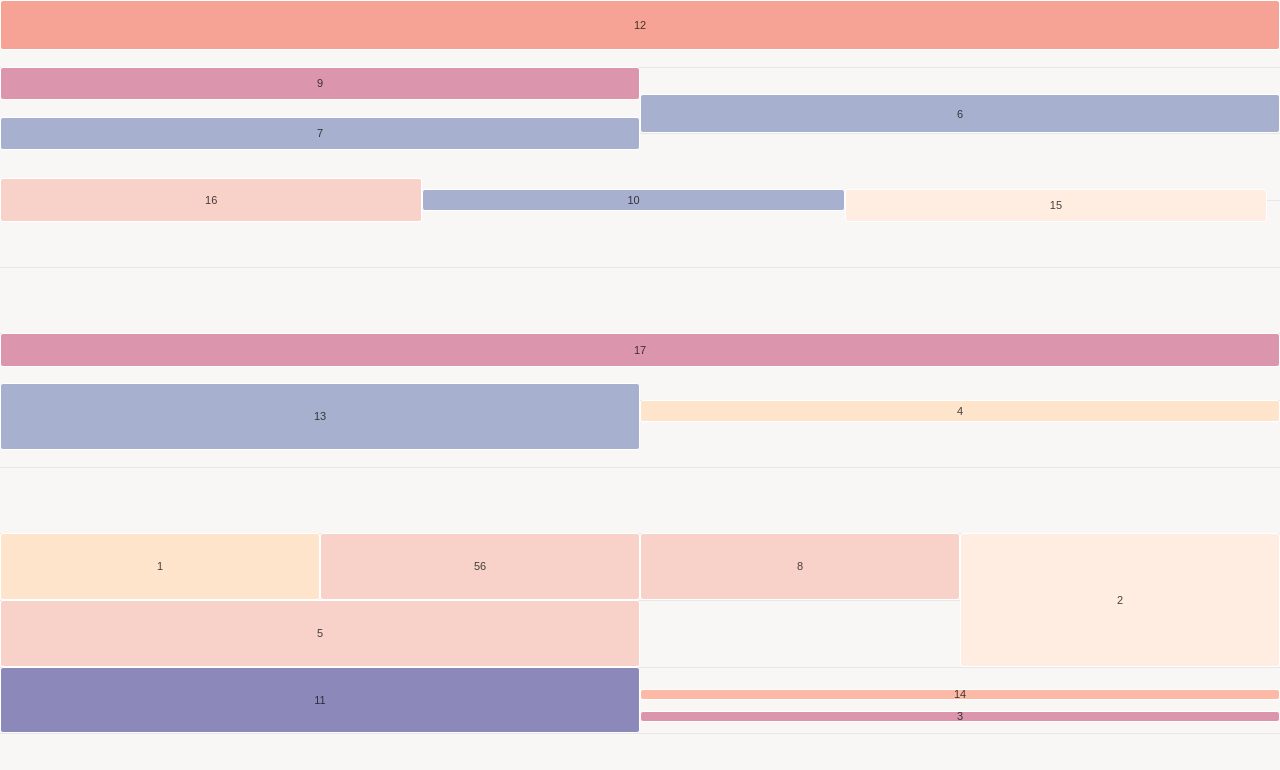
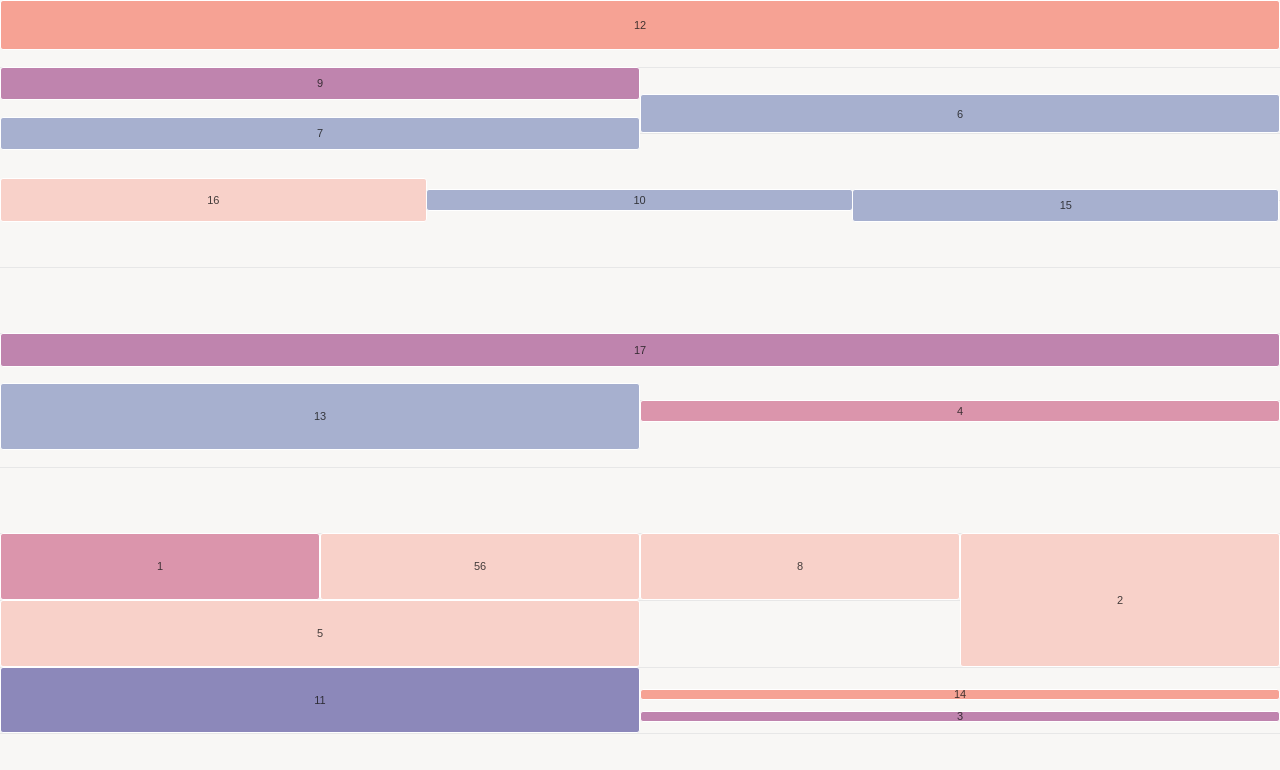
Before and after one commit to CharlieBreval/test-calendar, a Next.js app: page / in a window 1280 px wide. Shown: the top 770 px of the page. Built offline with nearby package versions, Linux system fonts and the light colour scheme.

Commit message:
work on a 1000 basis

```diff
--- a/src/app/Calendar.tsx
+++ b/src/app/Calendar.tsx
@@ -13,7 +13,7 @@ export const Event = ({ event }: { event: CalendarEvent }) => {
     return (<div className="event" style={{
         top: `${verticalOffsetPercentage}%`,
         height: `${heightPercentage}%`,
-        width: `${Math.floor(100 / (event.concurrency) ?? 1)}%`,
+        width: `${((100 / (event.concurrency)).toFixed(2) ?? 1)}%`,
         left: `${(event.leftOffset ?? 0) * 100}%`,
         backgroundColor: `${event.color}`
     }}><div className="eventContent">{event.id}</div></div>)
--- a/src/app/colors.tsx
+++ b/src/app/colors.tsx
@@ -1,5 +1,5 @@
 export const colors = [
-    "#8C88BA", "#BF84AE", "#DB95AC", "#FDE4CA", "#FBB9A6", "#F6A294", "#A7B0CF", "#FFEDE1", "#F8D1C9"
+    "#8C88BA", "#BF84AE", "#DB95AC", "#F6A294", "#A7B0CF", "#F8D1C9"
 ]
 
 function getRandomIntInclusive(min: number, max: number) {
--- a/src/app/computeLeftOffset.tsx
+++ b/src/app/computeLeftOffset.tsx
@@ -2,7 +2,7 @@ import { areOverlapping } from "./date.helper";
 import { CalendarEvent } from "./types";
 
 // We are setting up 6 columns, allowing to dispatch events with harmony
-const COLUMNS_COUNT = 100;
+const COLUMNS_COUNT = 1000;
 
 export function computeLeftOffset(events: CalendarEvent[]) {
     const columns: CalendarEvent[][] = Array.from(Array(COLUMNS_COUNT)).map((_) => []);
@@ -22,7 +22,6 @@ export function computeLeftOffset(events: CalendarEvent[]) {
                 // Fill our grid with the event we are placing
                 let maxLimit = (j + Math.floor(eventWidth));
 
-
                 for (let u = j; u < maxLimit; u++) {
                     columns[u].push(event);
                 }
```
